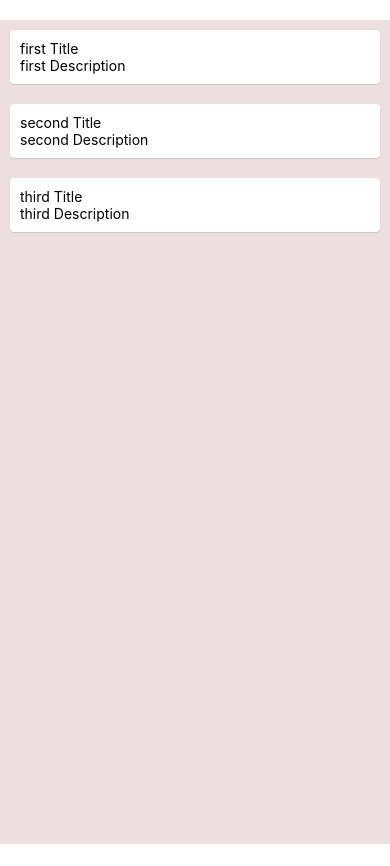
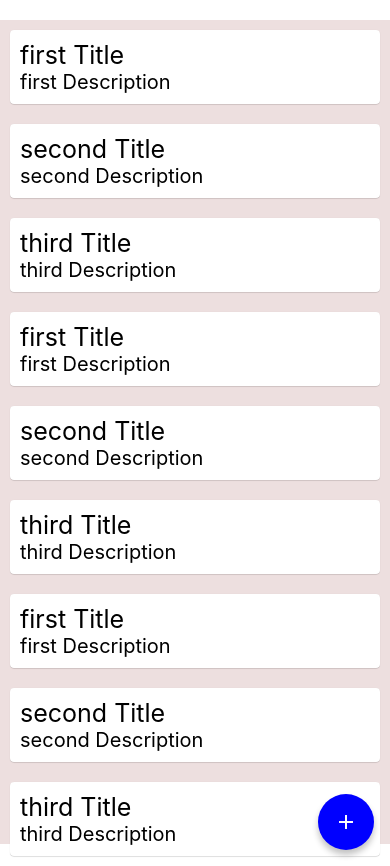
Before and after one commit to collinskoech11/ReactNativeBlogApp, a React Native app in the folder ReactNativeApp/: screen / in a window 390 px wide. Before the commit the page ends 844 px from the top, so only its background shows below. Built offline with nearby package versions, Linux system fonts and the light colour scheme.

Commit message:
FAB from react native paper

```diff
--- a/ReactNativeApp/screens/Home.js
+++ b/ReactNativeApp/screens/Home.js
@@ -1,24 +1,30 @@
 import React, {useState} from 'react'
 import { StyleSheet, Text, View, FlatList} from 'react-native';
-import {Card} from 'react-native-paper'
+import {Card, FAB} from 'react-native-paper'
 //props is used to send data from one component to another
 
 const mydata = [
     {id:1, title:"first Title", description:"first Description"},
     {id:2, title:"second Title", description:"second Description"},
     {id:3, title:"third Title", description:"third Description"},
+    {id:4, title:"first Title", description:"first Description"},
+    {id:5, title:"second Title", description:"second Description"},
+    {id:6, title:"third Title", description:"third Description"},
+    {id:7, title:"first Title", description:"first Description"},
+    {id:8, title:"second Title", description:"second Description"},
+    {id:9, title:"third Title", description:"third Description"},
 ]
 const renderData = (item) => {
     return(
         <Card style={styles.cardStyle}>
-        <Text>{item.title}</Text>
-        <Text>{item.description}</Text>
+        <Text style = {{fontSize:25}}>{item.title}</Text>
+        <Text style = {{fontSize:20}}>{item.description}</Text>
         </Card>
     )
 }
 function Home() {
     return (
-
+        <View>
             <FlatList
                 data = {mydata}
                 renderItem = {({item}) => {
@@ -26,7 +32,14 @@ function Home() {
                 }}
                 keyExtractor = {item => item.id}
             />
-
+            <FAB
+                style = {styles.fab}
+                small = {false}
+                icon = "plus"
+                theme = {{colors:{accent:"blue"}}}
+                onPress = {() => console.log("Pressed")}
+            />
+        </View>
 
     )
 }
@@ -34,6 +47,12 @@ const styles = StyleSheet.create({
     cardStyle: {
         padding:10,
         margin:10,
+    },
+    fab: {
+        position:'absolute',
+        margin:16,
+        right:0,
+        bottom:0
     }
 })
 export default Home
```
